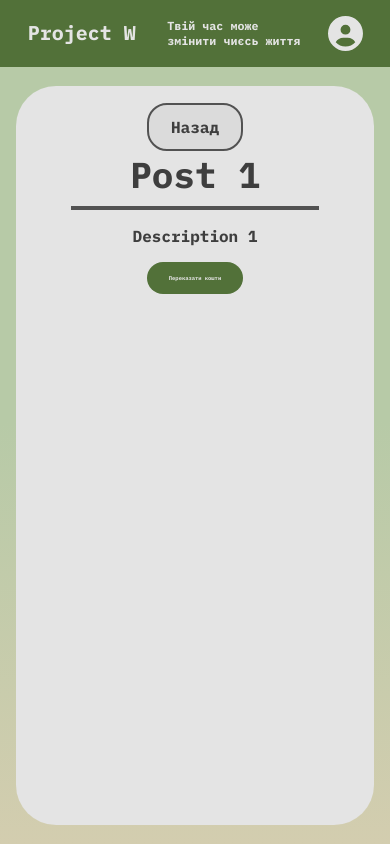
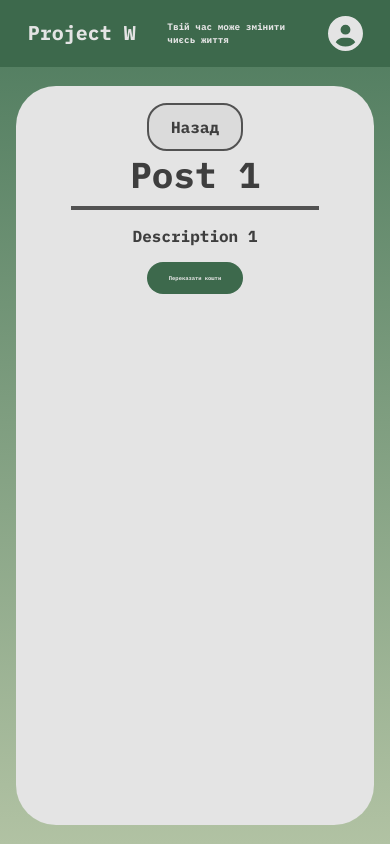
Before and after one commit to amasyaska/project-w, a React (Vite) app in the folder src/django-container/frontend/: page /post/1 in a window 390 px wide. Built offline with nearby package versions, Linux system fonts and the light colour scheme.

Commit message:
Changed colors and updated responsiveness

```diff
--- a/src/django-container/frontend/src/App.css
+++ b/src/django-container/frontend/src/App.css
@@ -7,8 +7,10 @@
 
     --color-light-gray: #DBDBDB;
     --color-dark-gray: #525252;
+    /*Primary color themes*/
+    --color-primary: #527139;
+    --color-primary: #3D694C;
 
-    --color-primary: #527139;
     --color-secondary: #B7CAA7;
 
     --border-radius-1: 40px;
@@ -21,7 +23,9 @@
     --font-size-text: 16px;
 
     color-scheme: dark;
+    /*Background gradient themes*/
     background: linear-gradient(#B7CAA7, #B7CAA7, #D3CDAF);
+    background: linear-gradient(#4D7A5D, #B1C2A3);
 
     font-synthesis: none;
     text-rendering: optimizeLegibility;
--- a/src/django-container/frontend/src/components/Creation.module.css
+++ b/src/django-container/frontend/src/components/Creation.module.css
@@ -31,15 +31,12 @@
         margin-top: 1%;
         border: 2px solid;
         border-color: var(--color-dark-gray);
+
+        .description {
+            min-height: 50vh;
+        }
     }
-
-    .description {
-        min-height: 20vh;
-
-    }
-
 }
-
 .create {
 
 }
--- a/src/django-container/frontend/src/components/Header.module.css
+++ b/src/django-container/frontend/src/components/Header.module.css
@@ -29,7 +29,7 @@
     }
 
     .splash {
-        font-size: 2vw;
+        font-size: 1.6vw;
         position: relative;
         right: 5%;
     }
@@ -49,7 +49,7 @@
         }
 
         .splash {
-            font-size: 3vw;
+            font-size: 2vw;
             left: 1.1vw;
             text-wrap: wrap;
         }
@@ -64,7 +64,7 @@
         }
 
         .splash {
-            font-size: 3vw;
+            font-size: 2.4vw;
         }
     }
 }
```
